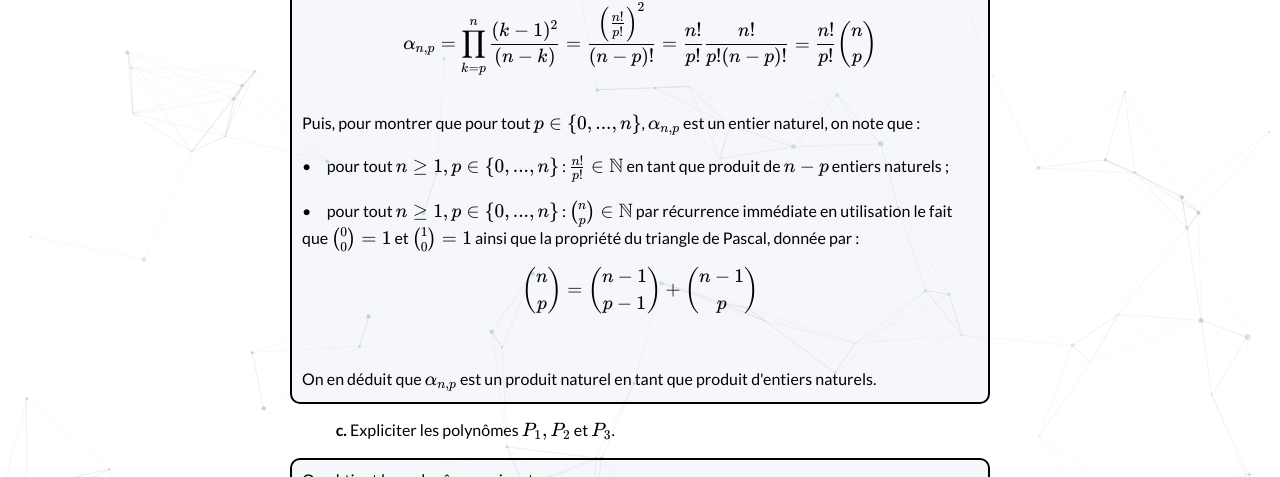
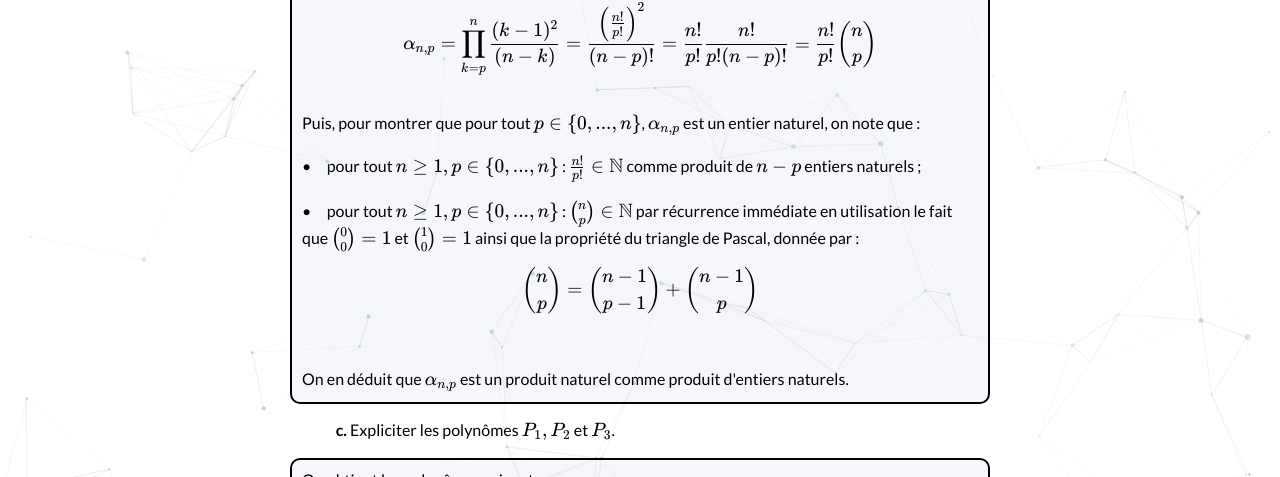
Before and after one commit to bglbrt/bglbrt.github.io, a Jekyll site: the page built from fr/corrections/administrateur_externe_1993.md, in a window 1280 px wide and 900 px high, scrolled down 8884 px. Shown: the part 104-581 px from the top of the window. Built offline with Jekyll 4.4.1, drawn with Linux system fonts in a browser that asks for light colours; nearby versions of some CDN libraries.

```diff
--- a/fr/corrections/administrateur_externe_1993.md
+++ b/fr/corrections/administrateur_externe_1993.md
@@ -437,14 +437,14 @@
                     <br>
                     Puis, pour montrer que pour tout \( p \in \{ 0, ..., n\} \), \( \alpha_{n, p} \) est un entier naturel, on note que :
                     <br><br>
-                    • &nbsp; &nbsp; pour tout \( n \geq 1, p \in \{ 0, ..., n\} \) : \( \frac{n!}{p!} \in \mathbb{N} \) en tant que produit de \( n - p \) entiers naturels ;
+                    • &nbsp; &nbsp; pour tout \( n \geq 1, p \in \{ 0, ..., n\} \) : \( \frac{n!}{p!} \in \mathbb{N} \) comme produit de \( n - p \) entiers naturels ;
                     <br><br>
                     • &nbsp; &nbsp; pour tout \( n \geq 1, p \in \{ 0, ..., n \} \) : \( \binom{n}{p} \in \mathbb{N} \) par récurrence immédiate en utilisation le fait que \( \binom{0}{0} = 1 \) et \( \binom{1}{0} = 1 \) ainsi que la propriété du triangle de Pascal, donnée par :
                     $$
                     \binom{n}{p} = \binom{n-1}{p-1} + \binom{n-1}{p}
                     $$
                     <br><br>
-                    On en déduit que \( \alpha_{n, p} \) est un produit naturel en tant que produit d'entiers naturels.
+                    On en déduit que \( \alpha_{n, p} \) est un produit naturel comme produit d'entiers naturels.
                 </p>
             </li>
             <li>
```
